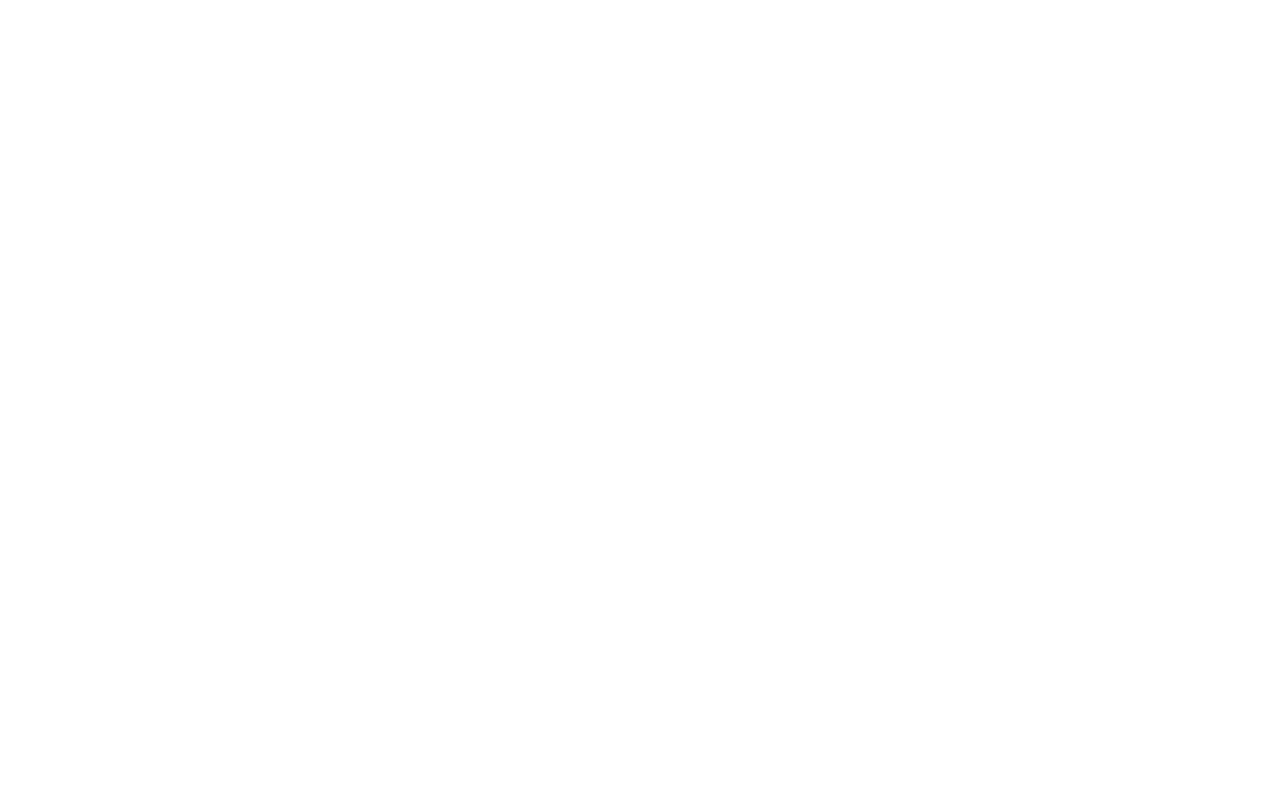
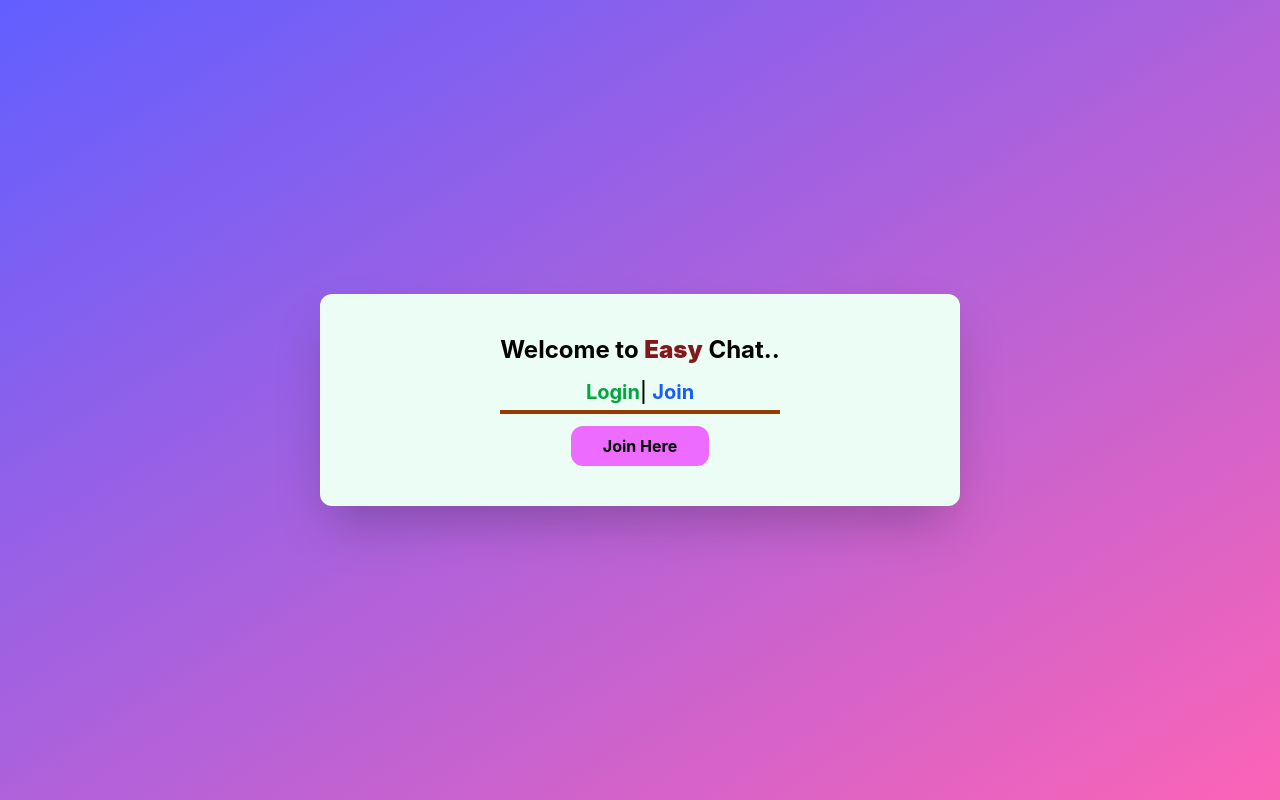
Before and after one commit to rabbihossainlhp/Tencent_ChatApp, a React app in the folder Frontend/: page /login in a window 1280 px wide. Built offline with nearby package versions, Linux system fonts and the light colour scheme; the HTML template or start-up script is replaced by a standard one.

Commit message:
login page designing...

```diff
--- a/Frontend/package.json
+++ b/Frontend/package.json
@@ -26,5 +26,11 @@
     "eslint-plugin-react-refresh": "^0.4.24",
     "globals": "^16.5.0",
     "vite": "^7.3.1"
+  },
+  "env": {
+    "browser": true,
+    "node": true,
+    "es6": true
   }
+
 }
--- a/Frontend/src/components/Login.jsx
+++ b/Frontend/src/components/Login.jsx
@@ -1,6 +1,7 @@
 import { useEffect } from 'react';
 import { useState } from 'react';
 import {useNavigate} from 'react-router-dom';
+import { loginAndGenerateUserSig } from '../services/user.service';
 
 
 export default function Login() {
@@ -27,12 +28,42 @@
 
     setLoading(true);
     setError('');
+
+
+    try{
+      const res = await loginAndGenerateUserSig(userId,userName);
+      if(res.success){
+        localStorage.setItem('trtc_userID',userId);
+        navigate('/');
+      }
+
+    }catch(err){
+      setError(err.message || 'login failed!!');
+    }finally{
+      setLoading(false);
+    }
   }
 
 
+
+
   return (
-    <div>
+    <div className='min-h-screen flex items-center justify-center bg-linear-to-br from-indigo-500 to bg-pink-400'>
+        <div className="h-1/2 w-1/2 p-10 flex flex-col items-center   rounded-xl bg-emerald-50 shadow-2xl ">
+          <div className="content">
+            <h1 className='font-bold text-2xl text-center inline-block'>Welcome to <strong className='text-red-900'>Easy</strong>  Chat..</h1>
+            <p className='text-center mt-3 text-xl font-medium'>  <strong className='text-green-600'>Login</strong>| <strong className='text-blue-600'>Join</strong> </p>
+            <hr  className='text-amber-800 border-2 mt-1'/>
+          </div>
 
+          <form onSubmit={handleLogin}>
+
+          </form>
+
+          <button className='bg-fuchsia-400 py-2 mt-3 hover:cursor-pointer hover:scale-95 transition-all active:scale-100 px-8 font-bold rounded-xl'>
+            {loading ? 'Processing...' : 'Join Here'}
+          </button>
+        </div>
     </div>
   )
 }
--- a/Frontend/src/services/user.service.js
+++ b/Frontend/src/services/user.service.js
@@ -1,5 +1,4 @@
-const Api_base_url = process.env.REACT_APP_URL;
-
+const Api_base_url = import.meta.env.VITE_REACT_APP_URL;
 
 export const loginAndGenerateUserSig = async(userId,userName) =>{
     try{
```
Also changed, not shown: 1 other file (tests, documents, lock files or other folders).
